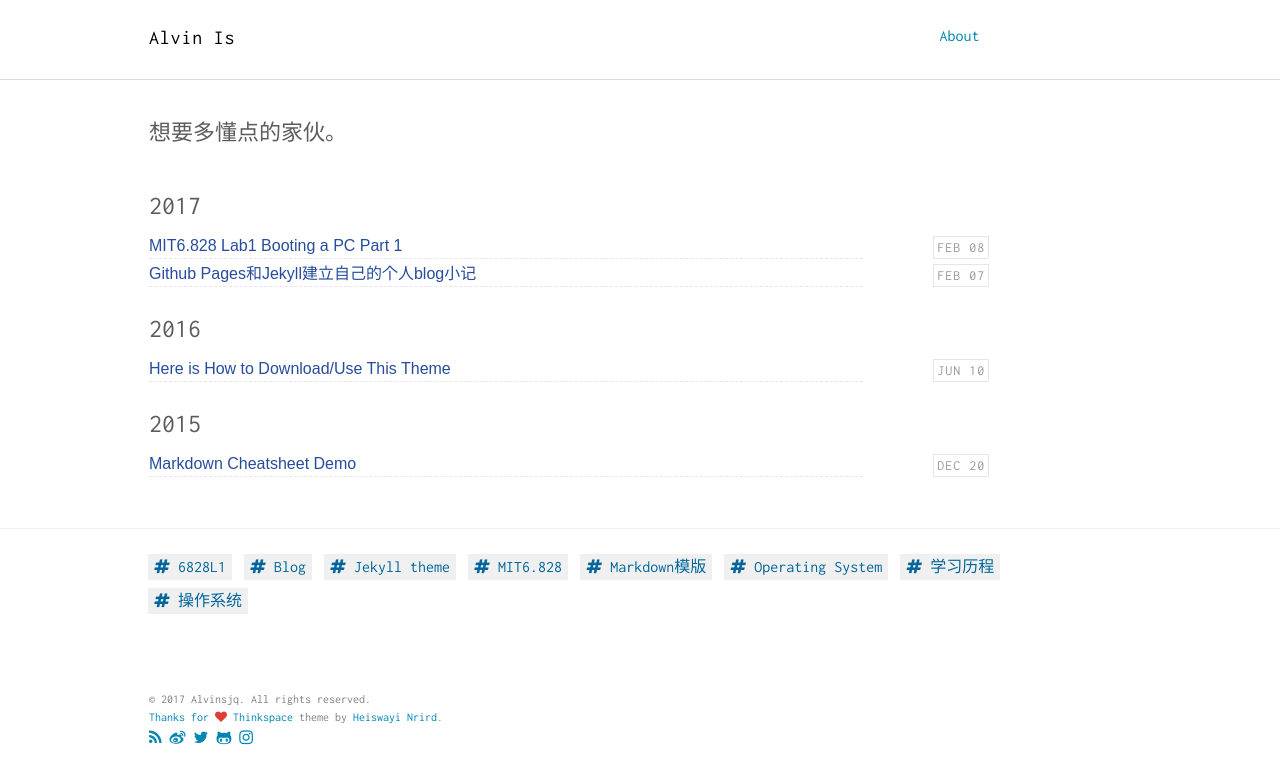
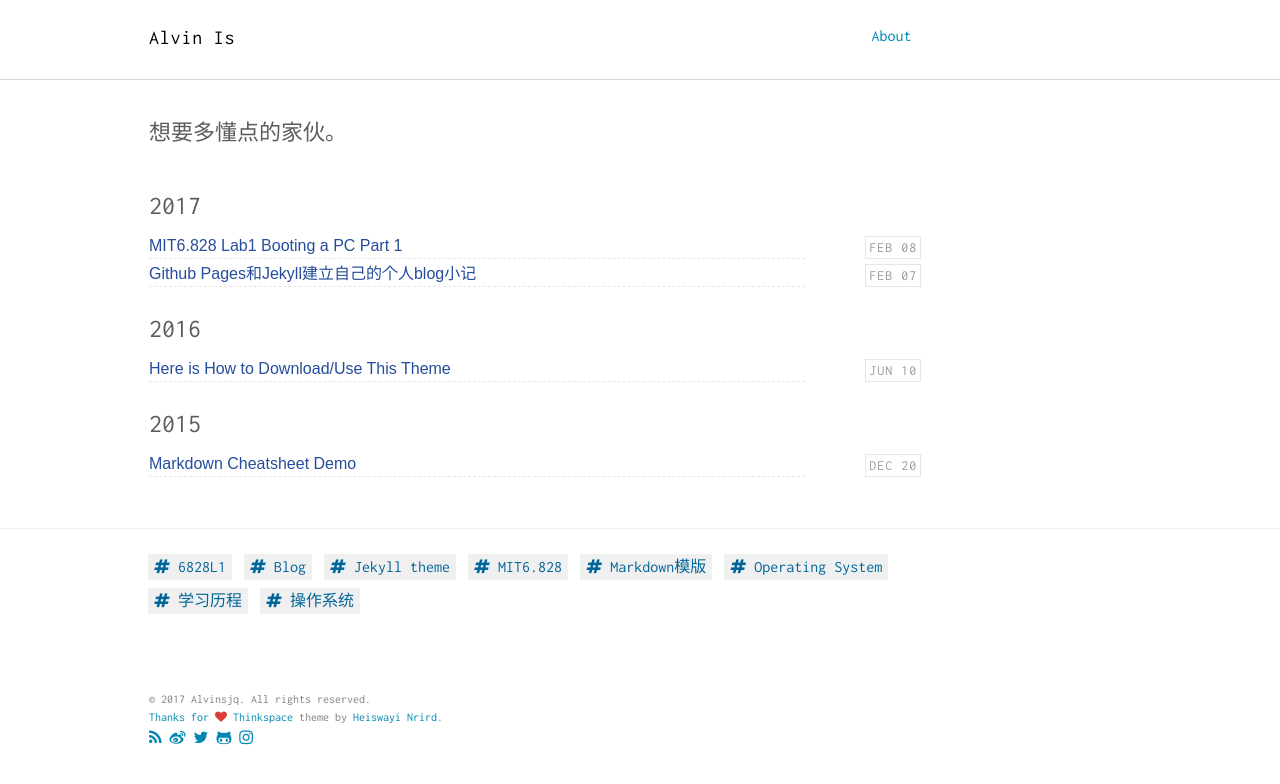
Before and after one commit to Alvinsjq/Alvinsjq.github.io, a Jekyll site: the page built from index.html, in a window 1280 px wide. Shown: the top 784 px of the page. Built offline with Jekyll 4.4.1, drawn with Linux system fonts in a browser that asks for light colours.

Commit message:
2st modified

```diff
--- a/assets/scss/_layout.scss
+++ b/assets/scss/_layout.scss
@@ -42,7 +42,7 @@ hr {
   padding: $base-spacing;
   margin-left: 125px;
   margin-right: auto;
-  max-width: 888px;
+  max-width: 820px;
   font-weight: normal;
 }
 
@@ -313,7 +313,7 @@ hr {
     margin-bottom: 20px;
     margin-left: 148px;
    margin-right: auto;
-   max-width: 888px;
+   max-width: 820px;
     a.tag-anchor {
         margin-right: 4px;
         margin-bottom: 8px;
```
